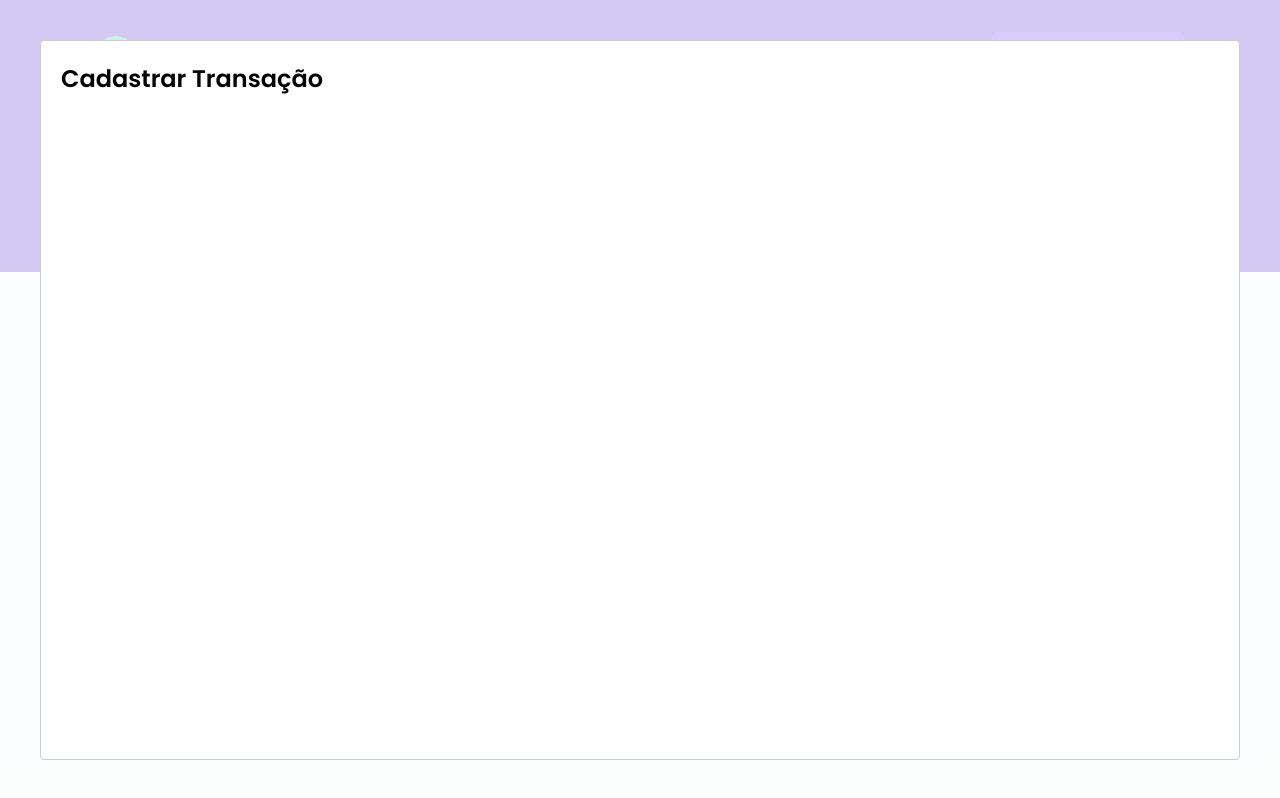
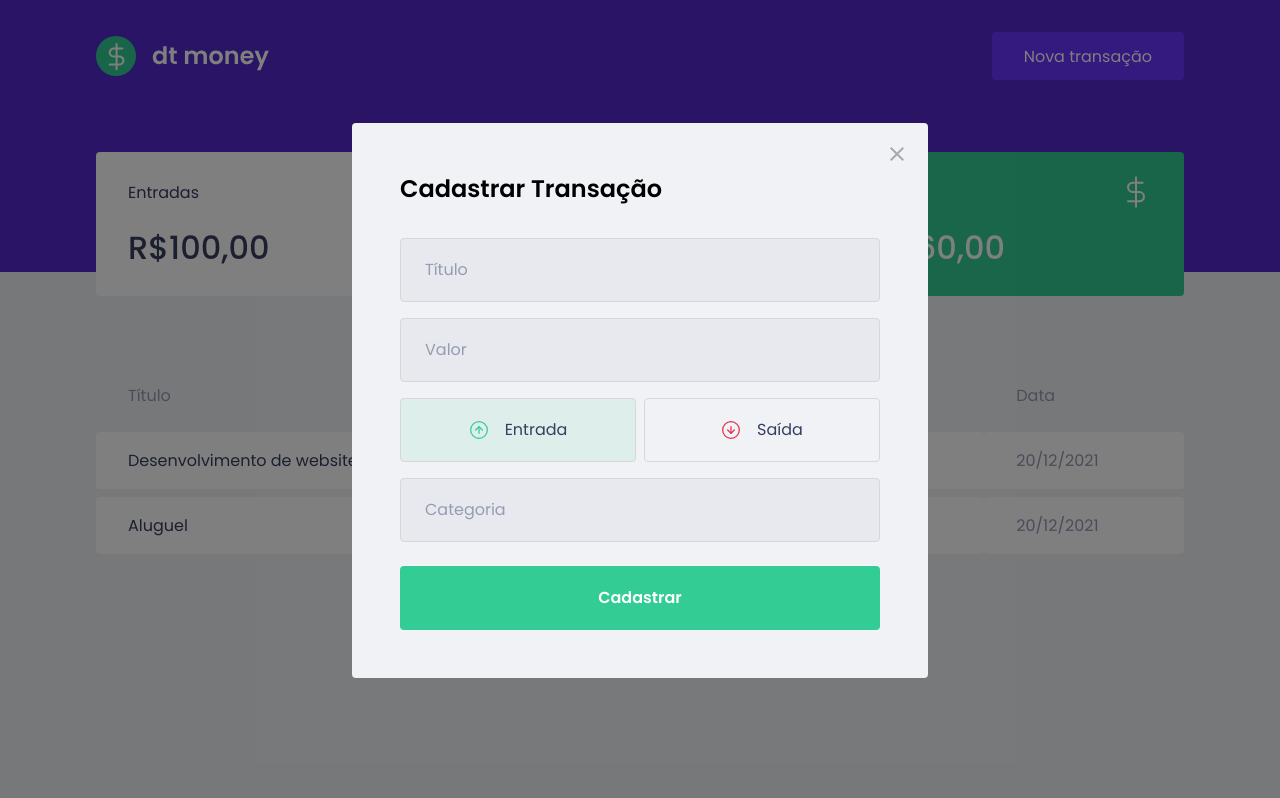
Before and after one commit to rodrfx/dtmoney, a React (Create React App) app: page / in a window 1280 px wide. Both pictures are taken after a click on the button "Nova transação". Built offline with nearby package versions, Linux system fonts and the light colour scheme; no server answers; what miragejs would draw is missing.

Commit message:
component modal-estilizado

```diff
--- a/package.json
+++ b/package.json
@@ -6,6 +6,7 @@
     "@types/react-modal": "^3.12.1",
     "axios": "^0.21.1",
     "miragejs": "^0.1.41",
+    "polished": "^4.1.3",
     "react": "^17.0.2",
     "react-dom": "^17.0.2",
     "react-modal": "^3.14.3",
--- a/src/components/NewTransactionsModal/index.tsx
+++ b/src/components/NewTransactionsModal/index.tsx
@@ -1,17 +1,67 @@
+import { useState } from "react";
 import Modal from "react-modal";
+import closeImg from "../../assets/close.svg";
+import incomeImg from "../../assets/income.svg";
+import outcomeImg from "../../assets/outcome.svg";
+
+import { Container, TransactionsTypeContainer, RadioBox } from "./styles";
 
 interface NewTransactionModalProps {
   isOpen: boolean;
   onRequestClose: () => void;
 }
 
-export function NewTransactionModal({ isOpen, onRequestClose }: NewTransactionModalProps) {
+export function NewTransactionModal({
+  isOpen,
+  onRequestClose,
+}: NewTransactionModalProps) {
+  const [type, setType] = useState("deposit");
+
   return (
     <Modal
       isOpen={isOpen}
-        onRequestClose= {onRequestClose}
+      onRequestClose={onRequestClose}
+      overlayClassName="react-modal-overlay"
+      className="react-modal-content"
     >
+      <button
+        type="button"
+        onClick={onRequestClose}
+        className="react-modal-close"
+      >
+        <img src={closeImg} alt="Fechar Modal" />
+      </button>
+
+      <Container>
         <h2>Cadastrar Transação</h2>
+        <input placeholder="Título" />
+        <input type="number" placeholder="Valor" />
+
+        <TransactionsTypeContainer>
+          <RadioBox
+            type="button"
+            onClick={() => setType("deposit")}
+            isActive={type === "deposit"}
+            activeColor="green"
+          >
+            <img src={incomeImg} alt="Entrada" />
+            <span>Entrada</span>
+          </RadioBox>
+
+          <RadioBox
+            type="button"
+            onClick={() => setType("withdraw")}
+            isActive={type === "withdraw"}
+            activeColor="red"
+          >
+            <img src={outcomeImg} alt="Saída" />
+            <span>Saída</span>
+          </RadioBox>
+        </TransactionsTypeContainer>
+
+        <input placeholder="Categoria" />
+        <button type="submit">Cadastrar</button>
+      </Container>
     </Modal>
-        )
+  );
 }
--- a/src/components/NewTransactionsModal/styles.ts
+++ b/src/components/NewTransactionsModal/styles.ts
@@ -1,3 +1,99 @@
 import styled from "styled-components";
+import { darken, transparentize } from "polished";
 
-export const Container = styled.div``
+export const Container = styled.form`
+  h2 {
+    color: car(--text-title);
+    font-size: 1.5rem;
+    margin-bottom: 2rem;
+  }
+
+  input {
+    width: 100%;
+    padding: 0 1.5rem;
+    height: 4rem;
+    border-radius: 0.25rem;
+
+    border: 1px solid #d7d7d7;
+    background: #e7e9ee;
+
+    font-weight: 400;
+    font-size: 1rem;
+
+    &::placeholder {
+      color: var(--text-body);
+    }
+    & + input {
+      margin-top: 1rem;
+    }
+  }
+
+  button[type="submit"] {
+    width: 100%;
+    padding: 0 1.5rem;
+    height: 4rem;
+    background: var(--green);
+    color: #fff;
+    border-radius: 0.25rem;
+    border: 0;
+    font-size: 1rem;
+    margin-top: 1.5rem;
+    font-weight: 600;
+
+    transition: filter 0.2s;
+
+    &:hover {
+      filter: brightness(0.9);
+    }
+  }
+`;
+
+export const TransactionsTypeContainer = styled.div`
+  margin: 1rem 0;
+  display: grid;
+  grid-template-columns: 1fr 1fr;
+  gap: 0.5rem;
+`;
+
+interface RadioBoxProps {
+  isActive: boolean;
+  activeColor: "green" | "red";
+}
+
+const colors = {
+  green: "#33CC95",
+  red: "#E52e54",
+};
+
+export const RadioBox = styled.button<RadioBoxProps>`
+  height: 4rem;
+  border: 1px solid #d7d7d7;
+  border-radius: 0.25rem;
+
+  background: ${(props) =>
+    props.isActive
+      ? transparentize(0.9, colors[props.activeColor])
+      : "transparent"};
+
+  display: flex;
+  align-items: center;
+  justify-content: center;
+
+  transition: border-color 0.2s;
+
+  &:hover {
+    border-color: ${darken(0.1, "#d7d7d7")};
+  }
+
+  img {
+    width: 20px;
+    height: 20px;
+  }
+
+  span {
+    display: inline-block;
+    margin-left: 1rem;
+    font-size: 1rem;
+    color: var(--text-title);
+  }
+`;
--- a/src/styles/global.ts
+++ b/src/styles/global.ts
@@ -54,4 +54,41 @@ export const GlobalStyle = createGlobalStyle`
         opacity: 0.6;
         cursor: not-allowed;
     }
+
+    .react-modal-overlay {
+        background: rgba(0, 0, 0, 0.5);
+
+        position: fixed;
+        top: 0;
+        bottom: 0;
+        right: 0;
+        left: 0;
+
+        display: flex;
+        align-items: center;
+        justify-content: center;
+    }
+
+    .react-modal-content {
+        width: 100%;
+        max-width: 576px;
+        background: var(--background);
+        padding: 3rem;
+        position: relative;
+        border-radius: 0.25rem;
+    }
+
+    .react-modal-close {
+        position: absolute;
+        right: 1.5rem;
+        top: 1.5rem;
+        border: 0;
+        background: transparent;
+
+        transition: filter 0.2s;
+
+        &:hover {
+            filter: brightness(0.8);
+        }
+    }
     `;
```
Also changed, not shown: 1 other file (tests, documents, lock files or other folders). Lines whose indentation alone changed are shown as unchanged.
